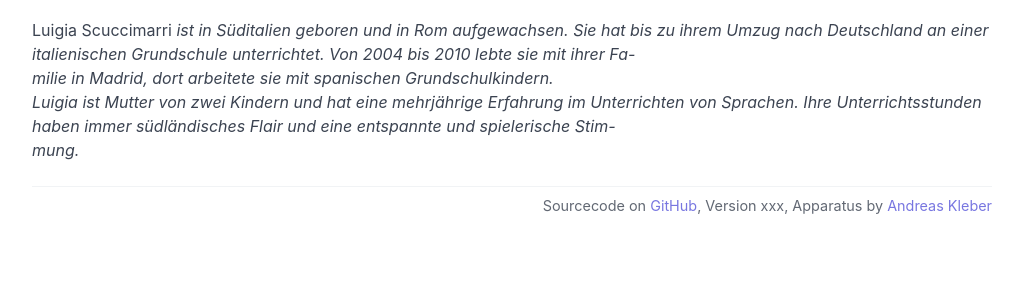
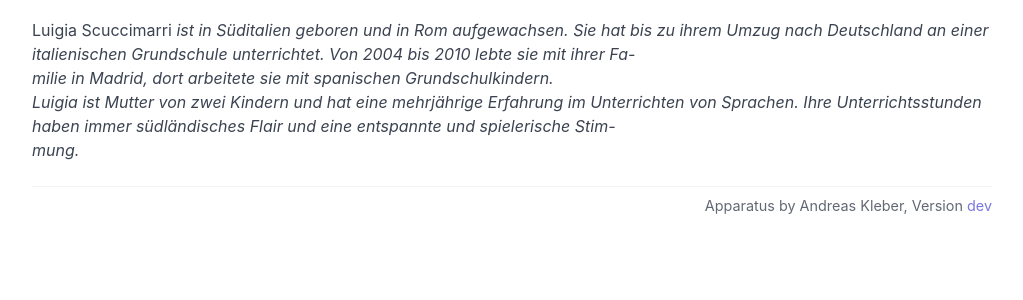
Before and after one commit to akleber/apparatus, a Flask app: page /activityAbout/05ee8dc5-d74f-40cb-b198-34b6b4cffe92 in a window 1280 px wide. Shown: the part 384-684 px from the top of the page, without its empty margins (128-1151 px from the left). Run offline with Flask 2, Linux system fonts and the light colour scheme; data comes from the database, SQL or seed files in the repository.

Commit message:
finish footer

```diff
--- a/app/__init__.py
+++ b/app/__init__.py
@@ -5,6 +5,9 @@ from flask_limiter.util import get_remote_address
 from flask_mail import Mail
 import sqlite3
 import os
+from pathlib import Path
+
+from importlib_metadata import version
 
 
 DATABASE = "apparatus.db"
@@ -20,6 +23,14 @@ app.config["MAIL_USE_TLS"] = True
 app.config["MAIL_SUPPRESS_SEND"] = False
 app.config["MAIL_DEBUG"] = False
 app.config['SECRET_KEY'] = os.getenv("SECRET_KEY")
+
+version = "dev"
+version_file = Path("VERSION")
+if version_file.is_file():
+    with open(version_file, "r") as f:
+        version = f.read().strip()
+app.logger.info(f"Found version {version}")
+app.config["VERSION"] = version
 
 mail = Mail(app)
 
--- a/app/templates/footer.html
+++ b/app/templates/footer.html
@@ -1,8 +1,7 @@
 <div class="divider"></div>
 
-<div class="text-right text-small text-muted">Sourcecode on
-    <a href="https://github.com/akleber/apparatus">GitHub</a>, Version xxx, Apparatus by <a
-        href="http://andreas.drosselweg7a.de">Andreas Kleber</a>
+<div class="text-right text-small text-muted">
+    Apparatus by Andreas Kleber, Version <a href="https://github.com/akleber/apparatus">{{ config['VERSION'] }}</a>
 </div>
 
 <div class="p-2"></div>
```
Also changed, not shown: README.md, 1 other file.
